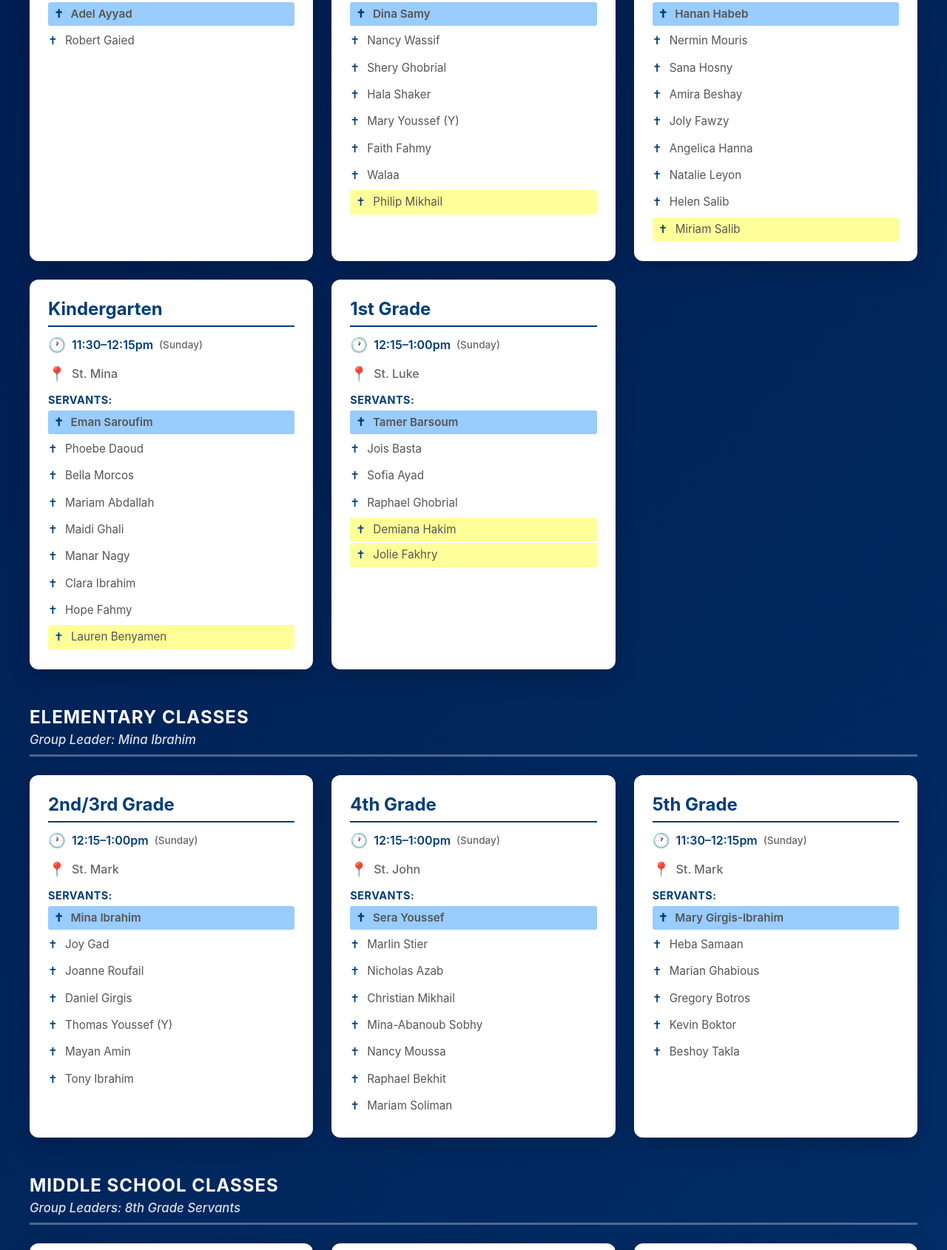
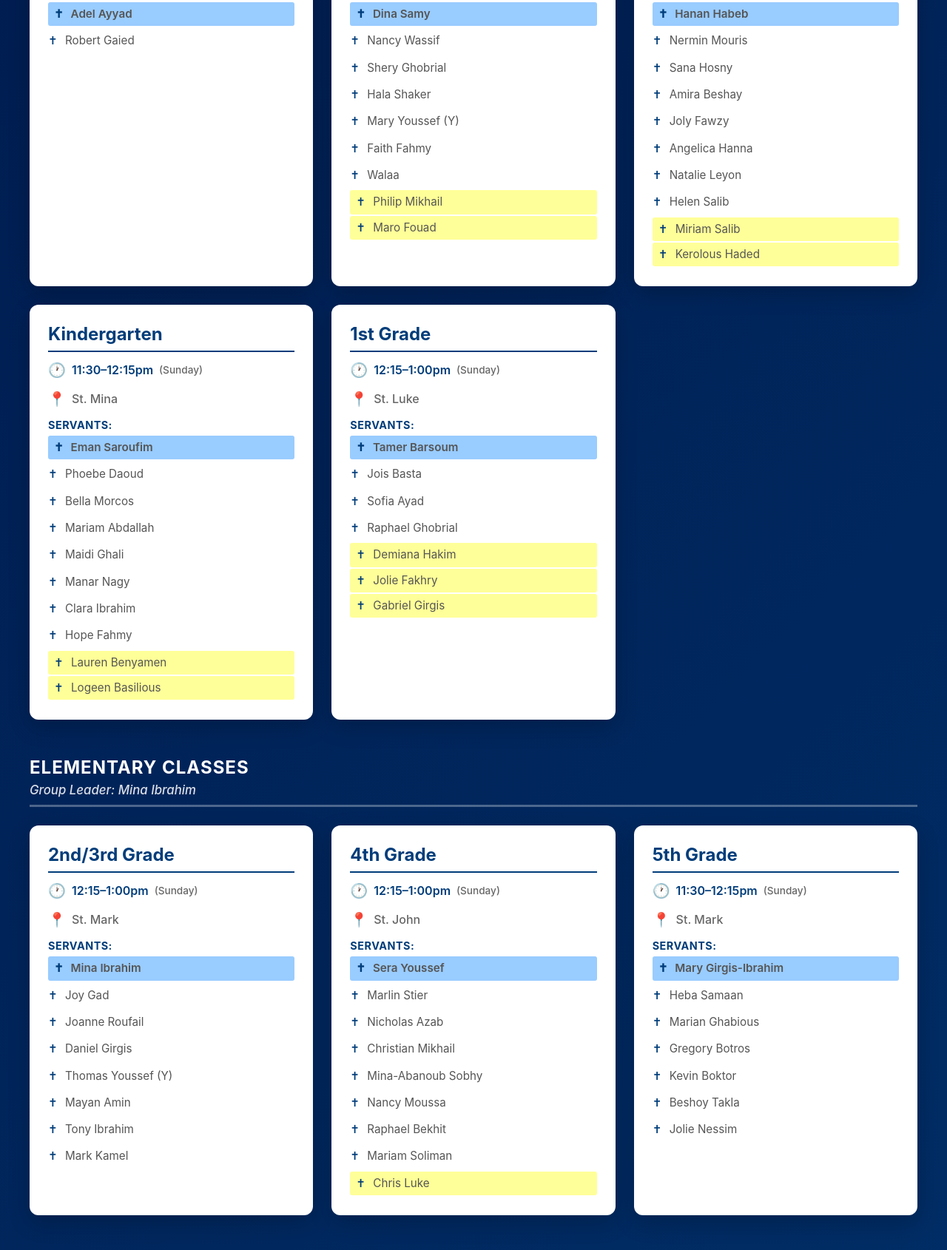
Before and after one commit to christophermetri/sunday-school-assignments, a plain HTML site: page index.html in a window 1280 px wide. Shown: the part 655-2345 px from the top of the page at 74% size. Drawn offline with Linux system fonts and the light colour scheme.

Commit message:
Restore servants accidentally removed in 10b568c (Kerolous Haded, Maro Fouad, Logeen Basilious, Gabriel Girgis, Mark Kamel, Chris Luke, Jolie Nessim, Michael Morcos, Merna Magdi)

```diff
--- a/index.html
+++ b/index.html
@@ -246,6 +246,7 @@
                         <div class="servant">Faith Fahmy</div>
                         <div class="servant">Walaa</div>
                         <div class="servant new">Philip Mikhail</div>
+                        <div class="servant new">Maro Fouad</div>
                     </div>
                 </div>
 
@@ -264,6 +265,7 @@
                         <div class="servant">Natalie Leyon</div>
                         <div class="servant">Helen Salib</div>
                         <div class="servant new">Miriam Salib</div>
+                        <div class="servant new">Kerolous Haded</div>
                     </div>
                 </div>
 
@@ -282,6 +284,7 @@
                         <div class="servant">Clara Ibrahim</div>
                         <div class="servant">Hope Fahmy</div>
                         <div class="servant new">Lauren Benyamen</div>
+                        <div class="servant new">Logeen Basilious</div>
                     </div>
                 </div>
 
@@ -297,6 +300,7 @@
                         <div class="servant">Raphael Ghobrial</div>
                         <div class="servant new">Demiana Hakim</div>
                         <div class="servant new">Jolie Fakhry</div>
+                        <div class="servant new">Gabriel Girgis</div>
                     </div>
                 </div>
             </div>
@@ -319,6 +323,7 @@
                         <div class="servant">Thomas Youssef (Y)</div>
                         <div class="servant">Mayan Amin</div>
                         <div class="servant">Tony Ibrahim</div>
+                        <div class="servant">Mark Kamel</div>
                     </div>
                 </div>
 
@@ -336,6 +341,7 @@
                         <div class="servant">Nancy Moussa</div>
                         <div class="servant">Raphael Bekhit</div>
                         <div class="servant">Mariam Soliman</div>
+                        <div class="servant new">Chris Luke</div>
                     </div>
                 </div>
 
@@ -351,6 +357,7 @@
                         <div class="servant">Gregory Botros</div>
                         <div class="servant">Kevin Boktor</div>
                         <div class="servant">Beshoy Takla</div>
+                        <div class="servant">Jolie Nessim</div>
                     </div>
                 </div>
             </div>
@@ -373,6 +380,7 @@
                         <div class="servant">Souly Amin</div>
                         <div class="servant">Kevin Luke</div>
                         <div class="servant">Patrick Iskander</div>
+                        <div class="servant">Michael Morcos</div>
                     </div>
                 </div>
 
@@ -439,6 +447,7 @@
                         <div class="servant">Emad Girgis</div>
                         <div class="servant">Shady Guirguis</div>
                         <div class="servant">Kathrin Mikhaiel</div>
+                        <div class="servant">Merna Magdi</div>
                     </div>
                 </div>
 
@@ -485,6 +494,7 @@
                         <div class="servant">Iman Hanna</div>
                         <div class="servant">Eman Aknoukh</div>
                         <div class="servant">Josephine Hanna</div>
+                        <div class="servant">Merna Magdi</div>
                     </div>
                 </div>
 
```
